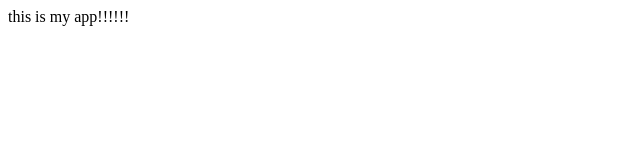
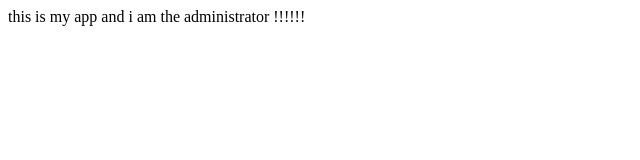
Before and after one commit to Burhanaslamwani/myappsample, a plain HTML site: page index.html in a window 1280 px wide. Shown: the whole page, without its empty margins (0-640 px from the left). Drawn offline with Linux system fonts and the light colour scheme.

Commit message:
new changes

```diff
--- a/index.html
+++ b/index.html
@@ -5,6 +5,6 @@
 		</title>
 	</head>
 	<body>
-		this is my app!!!!!!
+		this is my app and i am the administrator !!!!!!
 	</body>
 </html>
```
